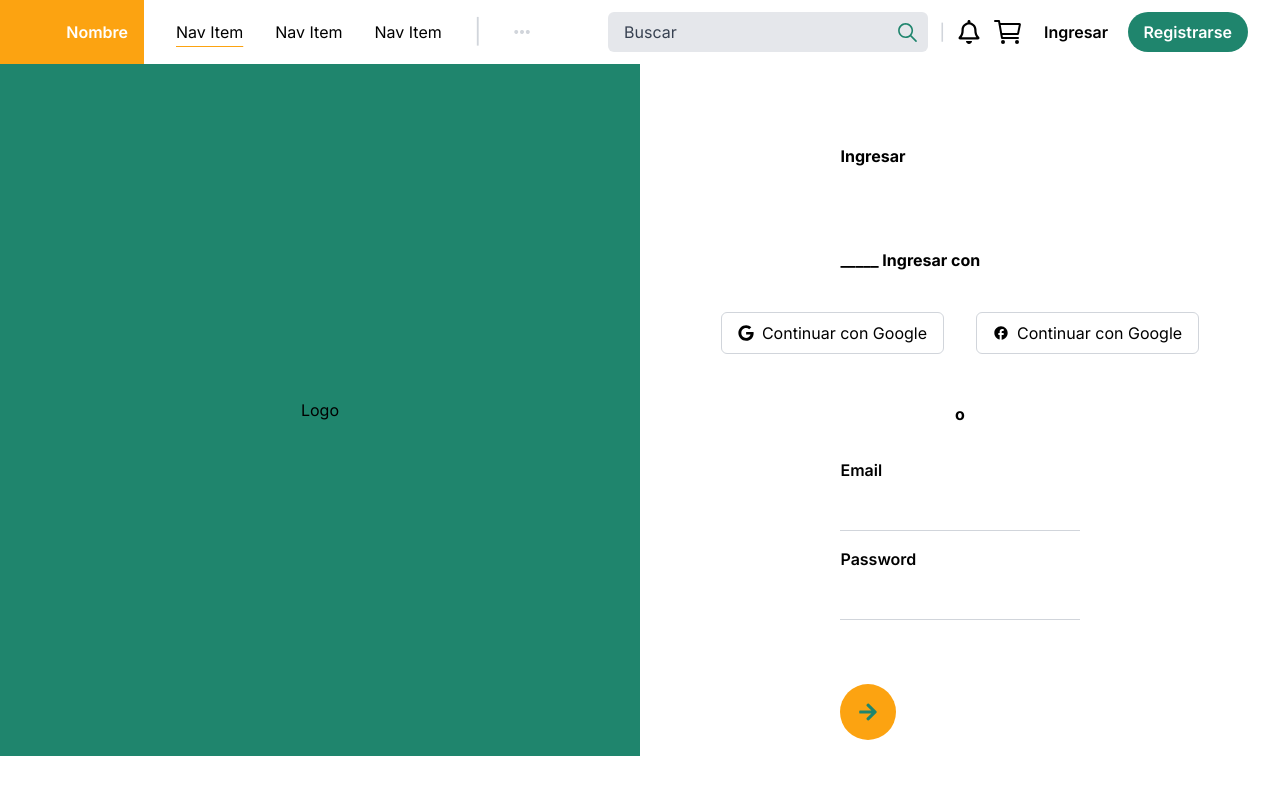
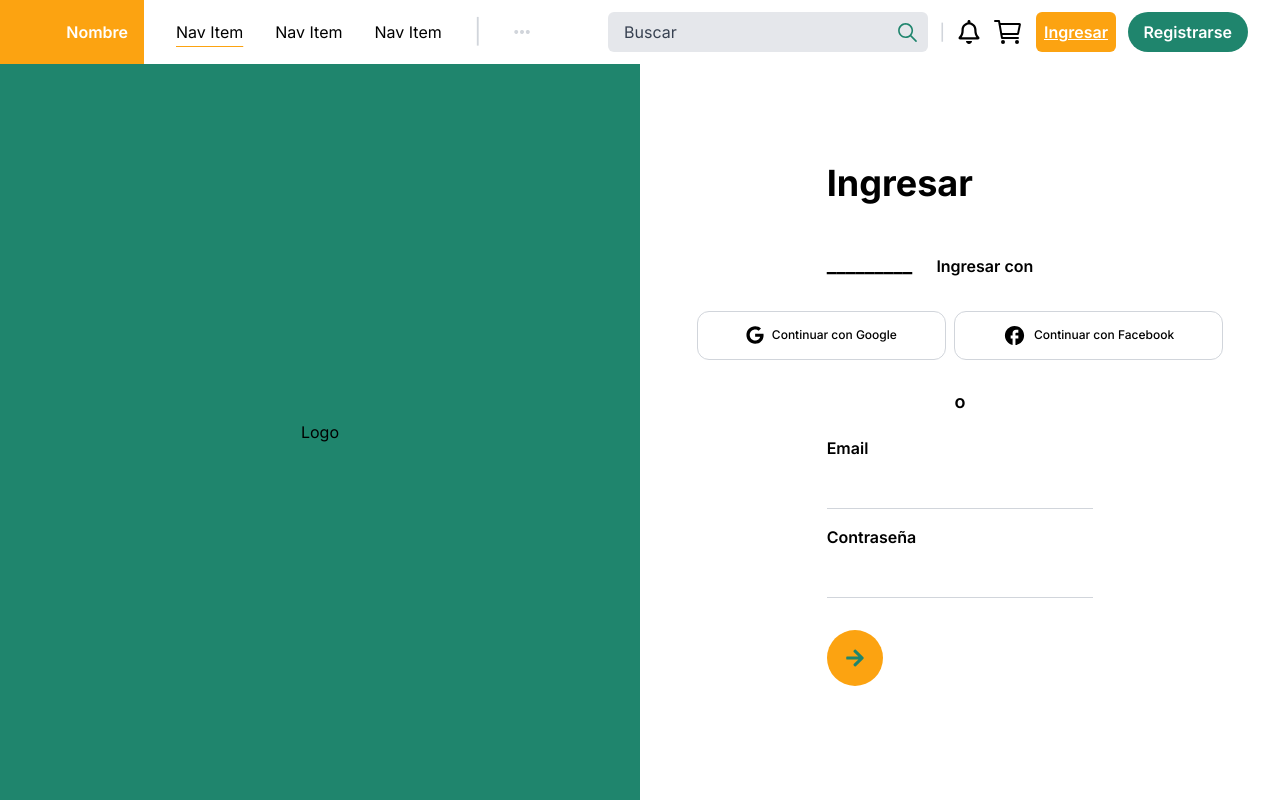
Before and after one commit to No-Country/s12-17-m-csharp-js, a Next.js app in the folder Frontend/ecommerce/: page /login in a window 1280 px wide. Built offline with nearby package versions, Linux system fonts and the light colour scheme.

Commit message:
Implement backend API

```diff
--- a/Frontend/ecommerce/app/components/Form/Layout.jsx
+++ b/Frontend/ecommerce/app/components/Form/Layout.jsx
@@ -1,25 +1,21 @@
-import Button from "./Button"
-import TextInput from "./TextInput"
-
+import Button from "./Button";
+import TextInput from "./TextInput";
 
 const Layout = ({ children }) => {
-
   return (
     <div className="flex h-full">
       {/* Columna del logo */}
-            <div className="w-1/2 bg-primary flex items-center justify-center">
-                <div className=" flex items-center justify-center h-full">
-                    <h1 >Logo</h1>
+      <div className="flex items-center justify-center w-1/2 bg-primary">
+        <div className="flex items-center justify-center h-full ">
+          <h1>Logo</h1>
         </div>
       </div>
 
       {/* Columna del formulario */}
-            <div className="w-1/2 flex items-center justify-center bg-white ">
-                <div>
+      <div className="w-1/2 flex flex-col items-center justify-center min-h-[calc(100vh-64px)]">
         {children}
       </div>
     </div>
-        </div>
-    )
-}
-export default Layout
+  );
+};
+export default Layout;
--- a/Frontend/ecommerce/app/components/Form/SocialButton.jsx
+++ b/Frontend/ecommerce/app/components/Form/SocialButton.jsx
@@ -2,10 +2,12 @@ const SocialButton = ({ children }) => {
   return (
     <button
       type="submit"
-            className=" bg-transparent text-black border border-gray-300 rounded-md px-4 py-2 w-full mb-2"
+      className="w-full px-12 py-3 mb-2 text-black bg-transparent border border-gray-300 rounded-xl
+      hover:bg-black hover:text-white transition-colors
+      "
     >
       {children}
     </button>
-    )
-}
-export default SocialButton
+  );
+};
+export default SocialButton;
--- a/Frontend/ecommerce/app/components/Form/TextInput.jsx
+++ b/Frontend/ecommerce/app/components/Form/TextInput.jsx
@@ -1,4 +1,4 @@
-const TextInput = ({ name, required = false, register, registerName, type, errors, errorsMessage, ...props }) => {
+const TextInput = ({ name, required = false, register, registerName, type = "text", errors, errorsMessage, ...props }) => {
     return (
         <div className="mb-4">
             <label htmlFor="email" className="block mb-2 font-semibold">
--- a/Frontend/ecommerce/app/components/Navbar/Navbar.jsx
+++ b/Frontend/ecommerce/app/components/Navbar/Navbar.jsx
@@ -1,33 +1,69 @@
+"use client";
 import { SlOptions } from "react-icons/sl";
 import { IoIosSearch } from "react-icons/io";
 import { FaRegBell } from "react-icons/fa";
 import { IoCartOutline } from "react-icons/io5";
+import Link from "next/link";
+import { usePathname } from "next/navigation";
 
 const Navbar = () => {
+  const pathname = usePathname();
   return (
     <div className="flex items-center justify-between w-full h-16">
       <div className="flex items-center justify-between space-x-8 h-full">
-                <p className="flex items-center h-full font-semibold text-white bg-secondary w-36 justify-end pr-4">Nombre</p>
+        <Link
+          href="/"
+          className="flex items-center h-full font-semibold text-white bg-secondary w-36 justify-end pr-4"
+        >
+          Nombre
+        </Link>
         <div className="flex items-center space-x-8">
-                    <a className="cursor-pointer underline underline-offset-8 decoration-secondary">Nav Item</a>
+          <a className="cursor-pointer underline underline-offset-8 decoration-secondary">
+            Nav Item
+          </a>
           <a className="cursor-pointer ">Nav Item</a>
-                    <a className="cursor-pointer ">Nav Item</a><span className="text-gray-300 text-2xl">|</span>
+          <a className="cursor-pointer ">Nav Item</a>
+          <span className="text-gray-300 text-2xl">|</span>
           <SlOptions className="text-gray-300" />
         </div>
       </div>
 
       <div className="flex items-center justify-between w-6/12 h-full mx-8">
         <div className="relative h-full py-3">
-                    <input className="h-full px-4 placeholder-gray-700 bg-gray-200 rounded-md w-80 outline-gray-500" placeholder="Buscar" />
-                    <IoIosSearch className="absolute top-5 right-2 text-primary" size={25} />
+          <input
+            className="h-full px-4 placeholder-gray-700 bg-gray-200 rounded-md w-80 outline-gray-500"
+            placeholder="Buscar"
+          />
+          <IoIosSearch
+            className="absolute top-5 right-2 text-primary"
+            size={25}
+          />
         </div>
         <span className="font-medium text-gray-300">|</span>
         <FaRegBell size={24} />
         <IoCartOutline size={32} />
-                <button className="p-2 font-semibold text-black rounded-md">Ingresar</button>
-                <button className="px-4 py-2 font-semibold text-white rounded-full bg-primary"><span className="text-white">Registrarse</span></button>
+        <Link
+          href="/login"
+          className={`p-2 font-semibold rounded-md transition-all
+           ${
+             pathname === "/login"
+               ? "bg-secondary underline decoration-white text-white"
+               : "text-black"
+           } `}
+        >
+          Ingresar
+        </Link>
+        <Link
+          href="/register"
+          className={`px-4 py-2 font-semibold text-white rounded-full bg-primary transition-all ${
+            pathname === "/register" &&
+            "bg-secondary underline decoration-white"
+          }`}
+        >
+          <span className="text-white">Registrarse</span>
+        </Link>
       </div>
     </div>
-    )
-}
-export default Navbar
+  );
+};
+export default Navbar;
--- a/Frontend/ecommerce/app/login/page.jsx
+++ b/Frontend/ecommerce/app/login/page.jsx
@@ -1,6 +1,5 @@
-"use client"
+"use client";
 
-import Button from "../components/Form/Button";
 import Layout from "../components/Form/Layout";
 import TextInput from "../components/Form/TextInput";
 import SocialButton from "../components/Form/SocialButton";
@@ -9,53 +8,94 @@ import { FaGoogle } from "react-icons/fa";
 import { MdFacebook } from "react-icons/md";
 import { login_validations } from "../components/Form/Validations";
 import { useForm } from "react-hook-form";
+import { loginUser } from "../utils/api";
+import { useState } from "react";
+import PopUp from "../components/Popup/PopUp";
 
-const Page = () => {
+const LoginPage = () => {
   const {
     register,
     handleSubmit,
-    watch,
-    setError,
     formState: { errors },
   } = useForm();
 
-  const onSubmit = (data) => {
-      console.log(data)
+  const [showPopUp, setShowPopUp] = useState(false);
+
+  const onSubmit = async (data) => {
+    try {
+      const token = await loginUser({
+        email: data.email,
+        password: data.password,
+      });
+      console.log(token);
+
+      // localStorage.setItem(
+      //   "user",
+      //   JSON.stringify({
+      //     user: {
+      //       email: data.email,
+      //     },
+      //     token,
+      //   })
+      // );
+      alert("Registro exitoso");
+
+      setShowPopUp(true);
+    } catch (error) {
+      console.error(error);
     }
+  };
 
   return (
     <Layout>
-      <div className="w-1/2 mx-auto">
-          <div className="mt-20 mb-20 font-bold">
-            <h1>Ingresar</h1>
-          </div>
-          <h2 className=" mb-10 font-bold">_____ Ingresar con</h2>
+      <PopUp
+        title={"inicio de sesión exitoso!"}
+        description={"Bienvenido a la comunidad de SURshop."}
+        open={showPopUp}
+      />
+      <div className="w-5/12 mx-auto font-bold">
+        <h1 className="text-4xl" onClick={handleSubmit(onSubmit)}>
+          Ingresar
+        </h1>
+        <h2 className="mt-12 space-x-6">
+          <span className="text-xl">_________</span>
+          <span className="font-semibold text-md">Ingresar con</span>
+        </h2>
       </div>
 
-      <div className="flex  justify-between mt-10">
-        <div className="mr-4">
+      <div className="flex justify-between gap-2 mt-8 text-xs font-medium">
         <SocialButton>
-            <p className="flex items-center justify-center">
-              <FaGoogle className="mr-2" /> Continuar con Google
+          <p className="flex items-center justify-center whitespace-nowrap">
+            <FaGoogle className="mr-2" size={18} />
+            Continuar con Google
+          </p>
+        </SocialButton>
+        <SocialButton>
+          <p className="flex items-center justify-center whitespace-nowrap">
+            <MdFacebook className="mr-2" size={23} /> Continuar con Facebook
           </p>
         </SocialButton>
       </div>
-        <div className="ml-4">
-          <SocialButton>
-            <p className="flex items-center justify-center">
-              <MdFacebook className="mr-2" /> Continuar con Google
-            </p>
-          </SocialButton>
-        </div>
-      </div>
-      <form onSubmit={handleSubmit(onSubmit)} className="w-1/2 mx-auto">
-          <p className="text-center mt-10 mb-8 font-bold">o</p>
-          <div className="mb-4">
-            <TextInput errorsMessage={login_validations[0]} errors={errors} register={register} registerName="email"      name="Email" type="email" />
-            <TextInput errorsMessage={login_validations[1]} errors={errors} register={register} registerName="password"   name="Password" type="password" />
-          </div>
-          <div className="mt-16 mb-4">
-            <button className=" bg-secondary text-primary rounded-full h-14 w-14 hover:bg-secondary-600 transition duration-300 mb-2 flex items-center justify-center">
+      <form onSubmit={handleSubmit(onSubmit)} className="w-5/12 mx-auto">
+        <p className="my-5 font-semibold text-center text-lg">o</p>
+        <TextInput
+          errorsMessage={login_validations[0]}
+          errors={errors}
+          register={register}
+          registerName="email"
+          name="Email"
+          type="email"
+        />
+        <TextInput
+          errorsMessage={login_validations[1]}
+          errors={errors}
+          register={register}
+          registerName="password"
+          name="Contraseña"
+          type="password"
+        />
+        <div className="mt-8 mb-4">
+          <button className="flex items-center justify-center mb-2 transition duration-300 rounded-full bg-secondary text-primary h-14 w-14 hover:bg-secondary-600">
             <FaArrowRight className="text-primary" size={20} />
           </button>
         </div>
@@ -63,4 +103,4 @@ const Page = () => {
     </Layout>
   );
 };
-export default Page;
+export default LoginPage;
--- a/Frontend/ecommerce/app/page.js
+++ b/Frontend/ecommerce/app/page.js
@@ -3,7 +3,7 @@ import PopUp from './components/Popup/PopUp'
 export default function Home() {
   return (
     <main>
-      <PopUp title={'Registro Exitoso!'} description={'Revisa tu email para validar tu cuenta.'} />
+      <PopUp title={'Registro Exitoso!'} description={'Revisa tu email para validar tu cuenta.'} open={true} />
     </main>
   )
 }
--- a/Frontend/ecommerce/app/register/page.jsx
+++ b/Frontend/ecommerce/app/register/page.jsx
@@ -1,15 +1,18 @@
-"use client"
-
+"use client";
+import Link from "next/link";
 import Button from "../components/Form/Button";
 import Layout from "../components/Form/Layout";
 import SocialButton from "../components/Form/SocialButton";
 import TextInput from "../components/Form/TextInput";
 import { FaGoogle } from "react-icons/fa";
 import { MdFacebook } from "react-icons/md";
+import { register_validations } from "../components/Form/Validations";
 import { useForm } from "react-hook-form";
-import { register_validations } from "../components/Form/Validations";
+import { registerUser } from "../utils/api";
+import { useState } from "react";
+import PopUp from "../components/Popup/PopUp";
 
-const Page = () => {
+const RegisterPage = () => {
   const {
     register,
     handleSubmit,
@@ -18,30 +21,102 @@ const Page = () => {
     formState: { errors },
   } = useForm();
 
-  const onSubmit = (data) => {
+  const [showPopUp, setShowPopUp] = useState(false);
+
+  const onSubmit = async (data) => {
     if (watch("password") != watch("confirm_password")) {
-      setError("confirm_password", {type:"custom", message: "La confirmación de contraseña no coincide con la contraseña ingresada."})
+      setError("confirm_password", {
+        type: "custom",
+        message:
+          "La confirmación de contraseña no coincide con la contraseña ingresada.",
+      });
+    } else {
+      console.log(data);
+      try {
+        const token = await registerUser({
+          email: data.email,
+          first_name: data.name,
+          last_name: data.lastname,
+          password: data.password,
+        });
+        console.log(token);
+
+        // localStorage.setItem(
+        //   "user",
+        //   JSON.stringify({
+        //     user: {
+        //       email: data.email,
+        //       first_name: data.name,
+        //       last_name: data.lastname,
+        //     },
+        //     token,
+        //   })
+        // );
+        alert("Registro exitoso");
+
+        setShowPopUp(true);
+      } catch (error) {
+        console.error(error);
+      }
     }
-    else {
-      //Enviar data a endpoint
-      console.log(data)
-    }
-  }
+  };
 
   return (
     <Layout>
-      <div className="w-1/2 mx-auto">
-        <div className="mt-20 mb-20">
-          <h1 className="text-center font-bold  ">
-            Regístrate para ser usuario
-          </h1>
-        </div>
-        <form onSubmit={handleSubmit(onSubmit)}>
-          <TextInput errorsMessage={register_validations[0]} errors={errors} register={register} registerName="name"             name="Nombres" required />
-          <TextInput errorsMessage={register_validations[1]} errors={errors} register={register} registerName="lastname"         name="Apellidos" required />
-          <TextInput errorsMessage={register_validations[2]} errors={errors} register={register} registerName="email"            name="Email" type="email" required />
-          <TextInput errorsMessage={register_validations[3]} errors={errors} register={register} registerName="password"         name="Contraseña" type="password" required />
-          <TextInput errorsMessage={register_validations[4]} errors={errors} register={register} registerName="confirm_password" name="Confirmar contraseña" type="password" required />
+      <PopUp
+        title={"Registro Exitoso!"}
+        description={"Revisa tu email para validar tu cuenta."}
+        open={showPopUp}
+      />
+      <div className="w-1/2 mx-auto my-16">
+        <h1 className="w-full text-2xl font-medium">
+          Regístrate para ser usuario
+        </h1>
+
+        <form className="mt-12" onSubmit={handleSubmit(onSubmit)}>
+          <TextInput
+            errorsMessage={register_validations[0]}
+            errors={errors}
+            register={register}
+            registerName="name"
+            name="Nombres"
+            required
+          />
+          <TextInput
+            errorsMessage={register_validations[1]}
+            errors={errors}
+            register={register}
+            registerName="lastname"
+            name="Apellidos"
+            required
+          />
+          <TextInput
+            errorsMessage={register_validations[2]}
+            errors={errors}
+            register={register}
+            registerName="email"
+            name="Email"
+            type="email"
+            required
+          />
+          <TextInput
+            errorsMessage={register_validations[3]}
+            errors={errors}
+            register={register}
+            registerName="password"
+            name="Contraseña"
+            type="password"
+            required
+          />
+          <TextInput
+            errorsMessage={register_validations[4]}
+            errors={errors}
+            register={register}
+            registerName="confirm_password"
+            name="Confirmar contraseña"
+            type="password"
+            required
+          />
 
           <div className="mt-10 mb-10">
             <label className="flex items-center">
@@ -53,23 +128,27 @@ const Page = () => {
           <Button>Crear cuenta</Button>
           <SocialButton>
             {" "}
-            <p className="flex items-center justify-center">
-              <FaGoogle className="mr-2" /> Continuar con Google
-            </p>{" "}
+            <p className="flex items-center justify-center whitespace-nowrap">
+              <FaGoogle className="mr-2" size={18} />
+              Continuar con Google
+            </p>
           </SocialButton>
           <SocialButton>
-            {" "}
-            <p className="flex items-center justify-center">
-              <MdFacebook className="mr-2" />
-              Continuar con Facebook
+            <p className="flex items-center justify-center whitespace-nowrap">
+              <MdFacebook className="mr-2" size={23} />
+              <span className="-mr-4">Continuar con Facebook</span>
             </p>
           </SocialButton>
-          <p className="text-center mt-10 mb-8">
-            ¿Ya tienes contraseña? <a href="#">Ingresa</a>
+          <p className="mt-10 mb-8 text-center">
+            ¿Ya tienes contraseña?{" "}
+            <Link href="/login" className="ml-2 font-medium text-sky-500">
+              Ingresa
+            </Link>
           </p>
         </form>
       </div>
     </Layout>
   );
 };
-export default Page;
+
+export default RegisterPage;
--- /dev/null
+++ b/Frontend/ecommerce/app/utils/api.js
@@ -0,0 +1,47 @@
+const loginUser = async ({ email, password }) => {
+  const response = await fetch(
+    "https://www.ecommerceback.somee.com/api/Cuentas/login",
+    {
+      method: "POST",
+      body: JSON.stringify({
+        email,
+        password,
+      }),
+      headers: {
+        "Content-Type": "application/json",
+      },
+    }
+  );
+
+  if (!response.ok) {
+    throw new Error("Error at login user");
+  }
+
+  return await response.text();
+};
+
+const registerUser = async ({ first_name, last_name, email, password }) => {
+  const response = await fetch(
+    "https://www.ecommerceback.somee.com/api/Cuentas/registro",
+    {
+      method: "POST",
+      body: JSON.stringify({
+        email,
+        nombre: first_name,
+        apellido: last_name,
+        password,
+      }),
+      headers: {
+        "Content-Type": "application/json",
+      },
+    }
+  );
+
+  if (!response.ok) {
+    throw new Error("Error at register user");
+  }
+
+  return await loginUser({ email, password });
+};
+
+export { loginUser, registerUser };
--- a/Frontend/ecommerce/package.json
+++ b/Frontend/ecommerce/package.json
@@ -17,6 +17,8 @@
     "react-icons": "^4.12.0"
   },
   "devDependencies": {
+    "@types/node": "20.10.0",
+    "@types/react": "18.2.39",
     "autoprefixer": "^10.0.1",
     "eslint": "^8",
     "eslint-config-next": "14.0.3",
```
Also changed, not shown: Frontend/ecommerce/app/components/Form/Button.jsx (+4 -4 lines), Frontend/ecommerce/app/components/Popup/PopUp.jsx (+51 -28 lines), Frontend/ecommerce/tsconfig.json (added, +32 -0 lines), 2 other files (tests, documents, lock files or other folders). Lines whose indentation alone changed are shown as unchanged.
